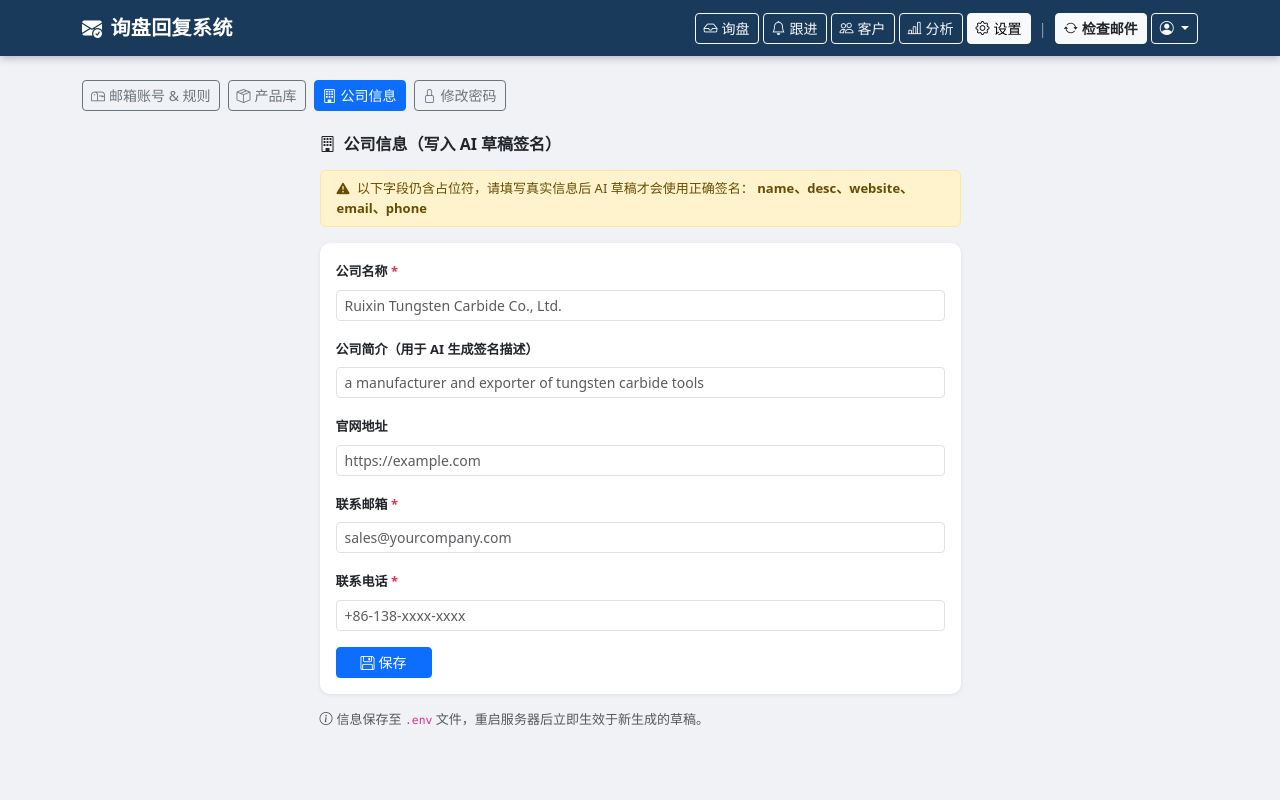
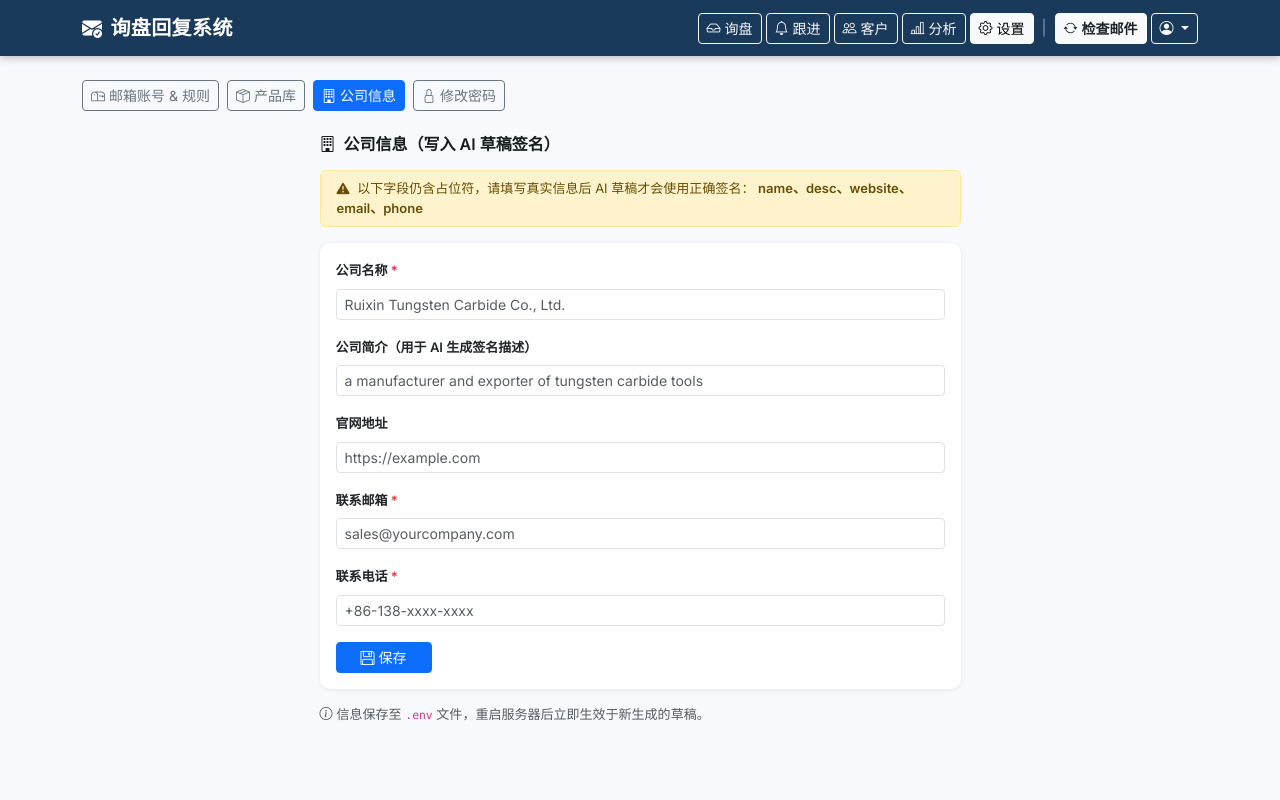
Before and after one commit to Lucas-Wade/email-reply-demo, a FastAPI app: page /settings/company in a window 1280 px wide. Run offline with FastAPI, Linux system fonts and the light colour scheme; the visitor is signed in with stand-in values (Sample User, id 1); data that the repository does not hold is empty; parts of the project's set-up code (start-up, migrations or seed data) failed here and were passed over.

Commit message:
style: replace CSS design tokens and body font (Architect's Ledger)

```diff
--- a/templates/base.html
+++ b/templates/base.html
@@ -8,11 +8,39 @@
   <link href="https://cdn.jsdelivr.net/npm/bootstrap-icons@1.11.3/font/bootstrap-icons.min.css" rel="stylesheet">
   <link href="https://fonts.googleapis.com/css2?family=Manrope:wght@400;600;700;800&family=Inter:wght@400;500;600&display=swap" rel="stylesheet">
   <style>
+    /* ═══════════════════════════════════════
+       Design System: The Architect's Ledger
+       Source: templates/DESIGN.md
+    ═══════════════════════════════════════ */
     :root {
-      --brand: #1a3a5c;
-      --brand-light: #2a5080;
+      /* Surface hierarchy */
+      --surface:        #f8f9fd;
+      --surface-panel:  #eceef1;
+      --surface-card:   #ffffff;
+      /* Text */
+      --on-surface:     #191c1f;
+      --on-surface-var: #43474e;
+      /* Brand (navbar anchor — do not change) */
+      --brand:          #1a3a5c;
+      --brand-light:    #2a5080;
+      /* Actions */
+      --primary:        #002444;
+      --secondary:      #0055c9;
+      /* Badges */
+      --badge-bg:       #dae2ff;
+      --badge-text:     #00419e;
+      /* Semantic */
+      --error:          #ba1a1a;
+      --urgent:         #4f3300;
+      /* Elevation */
+      --shadow-ambient: 0px 12px 32px rgba(25, 28, 31, 0.06);
     }
-    body { background: #f0f2f5; font-size: .93rem; }
+    body {
+      background: var(--surface);
+      font-family: 'Inter', sans-serif;
+      font-size: .93rem;
+      color: var(--on-surface);
+    }
 
     /* Navbar */
     .navbar { background: var(--brand) !important; box-shadow: 0 2px 8px rgba(0,0,0,.25); }
```
